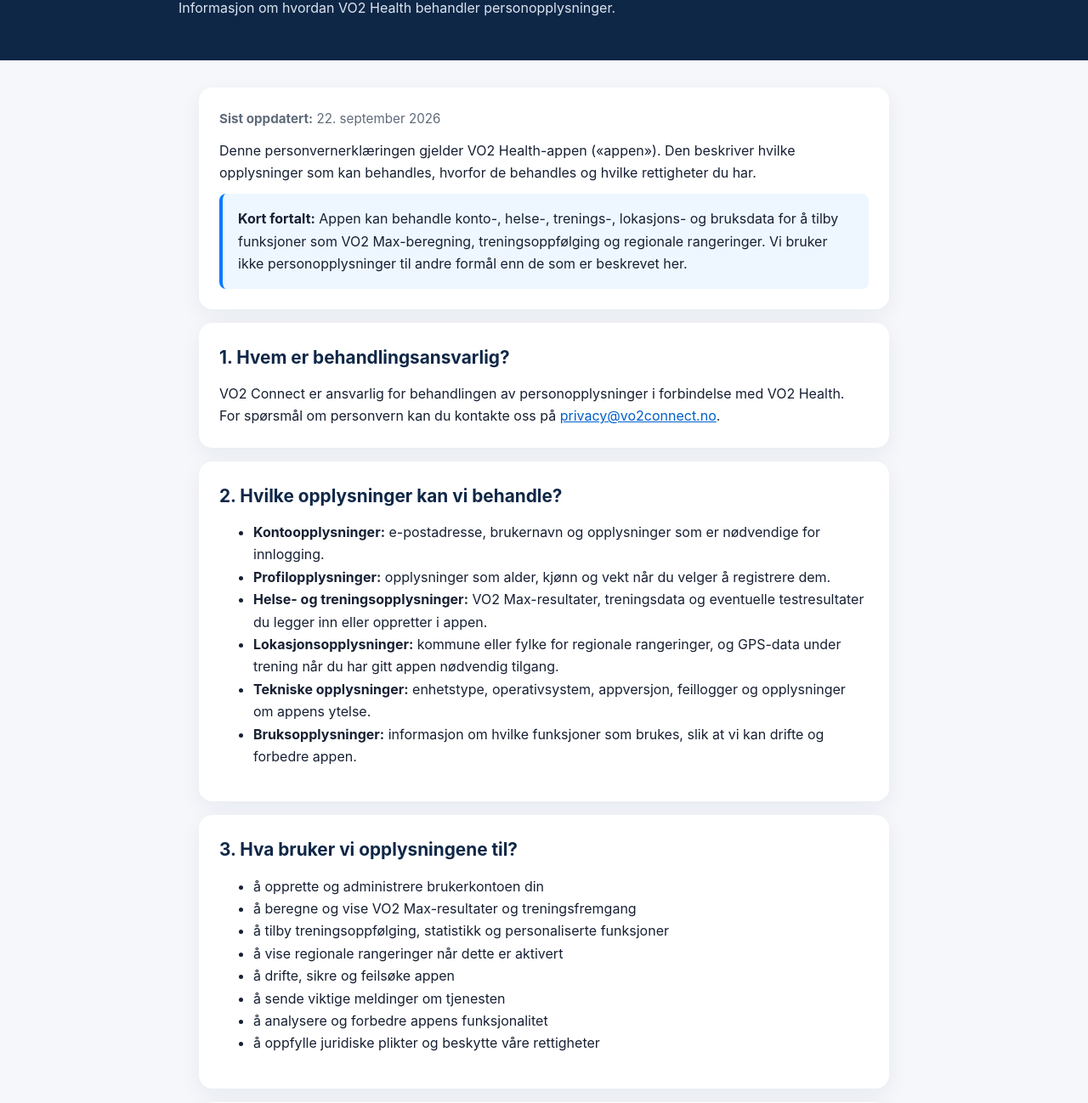
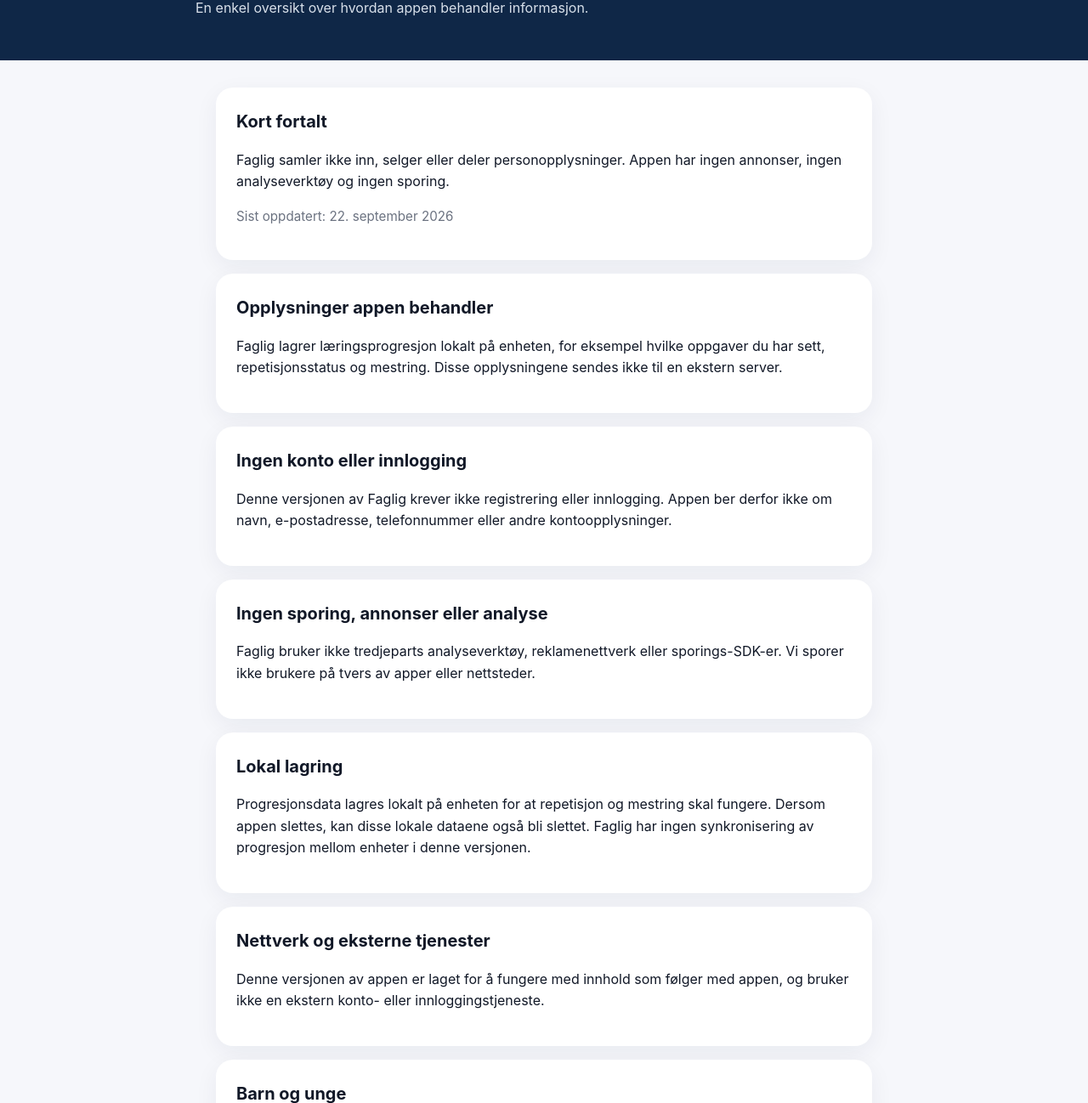
Before and after one commit to soferuzzzzz/vo2health-website, a plain HTML site: page privacy-policy.html in a window 1280 px wide. Shown: the part 123-1421 px from the top of the page at 85% size. Drawn offline with Linux system fonts and the light colour scheme.

Commit message:
Update privacy policy for Faglig app

```diff
--- a/privacy-policy.html
+++ b/privacy-policy.html
@@ -1,156 +1,115 @@
 <!doctype html>
-<html lang="nb">
+<html lang="no">
 <head>
   <meta charset="utf-8">
   <meta name="viewport" content="width=device-width, initial-scale=1">
-  <meta name="description" content="Personvernerklæring for VO2 Health-appen.">
-  <title>Personvernerklæring – VO2 Health</title>
+  <title>Personvernerklæring – Faglig</title>
+  <meta name="description" content="Personvernerklæring for Faglig-appen.">
   <style>
     :root {
-      --navy: #0f2747;
-      --blue: #007aff;
-      --background: #f5f7fb;
-      --text: #172033;
-      --muted: #5f6b7a;
-      --card: #fff;
+      --navy: #0F2747;
+      --indigo: #4F46E5;
+      --bg: #F6F7FB;
+      --text: #111827;
+      --muted: #6B7280;
+      --card: #FFFFFF;
     }
     * { box-sizing: border-box; }
-    html { scroll-behavior: smooth; }
     body {
       margin: 0;
-      font-family: -apple-system, BlinkMacSystemFont, "Segoe UI", Roboto, sans-serif;
-      background: var(--background);
+      font-family: -apple-system, BlinkMacSystemFont, "Segoe UI", sans-serif;
+      background: var(--bg);
       color: var(--text);
-      line-height: 1.65;
+      line-height: 1.6;
     }
     header {
       background: var(--navy);
       color: white;
       padding: 56px 24px 48px;
     }
-    header > div, main, footer {
-      max-width: 860px;
+    header div, main {
+      max-width: 820px;
       margin: 0 auto;
     }
-    h1 { margin: 0 0 8px; font-size: clamp(2rem, 5vw, 3rem); line-height: 1.15; }
-    header p { margin: 0; color: #dbe5f0; }
-    main { padding: 32px 24px 56px; }
+    h1 { margin: 0 0 8px; font-size: 2.2rem; }
+    header p { margin: 0; color: #D8E0EA; }
+    main { padding: 32px 24px 64px; }
     section {
       background: var(--card);
-      border-radius: 16px;
+      border-radius: 20px;
       padding: 24px;
       margin-bottom: 16px;
-      box-shadow: 0 8px 26px rgba(15, 39, 71, .06);
+      box-shadow: 0 8px 28px rgba(15, 39, 71, 0.06);
     }
-    h2 { margin: 0 0 12px; font-size: 1.3rem; color: var(--navy); }
-    h3 { margin: 20px 0 8px; font-size: 1.05rem; }
-    p { margin: 0 0 12px; }
-    p:last-child { margin-bottom: 0; }
-    ul, ol { margin-top: 8px; }
-    .updated { color: var(--muted); font-size: .95rem; }
-    .notice {
-      border-left: 4px solid var(--blue);
-      background: #eef6ff;
-      padding: 16px 18px;
-      border-radius: 8px;
+    h2 { margin-top: 0; font-size: 1.25rem; }
+    .updated { color: var(--muted); font-size: 0.95rem; }
+    footer {
+      max-width: 820px;
+      margin: 0 auto;
+      padding: 0 24px 40px;
+      color: var(--muted);
+      font-size: 0.9rem;
     }
-    a { color: #005fcc; }
-    footer { padding: 0 24px 40px; color: var(--muted); font-size: .9rem; }
   </style>
 </head>
 <body>
   <header>
     <div>
-      <h1>Personvernerklæring for VO2 Health</h1>
-      <p>Informasjon om hvordan VO2 Health behandler personopplysninger.</p>
+      <h1>Personvernerklæring for Faglig</h1>
+      <p>En enkel oversikt over hvordan appen behandler informasjon.</p>
     </div>
   </header>
 
   <main>
     <section>
-      <p class="updated"><strong>Sist oppdatert:</strong> 22. september 2026</p>
-      <p>Denne personvernerklæringen gjelder VO2 Health-appen («appen»). Den beskriver hvilke opplysninger som kan behandles, hvorfor de behandles og hvilke rettigheter du har.</p>
-      <div class="notice">
-        <strong>Kort fortalt:</strong> Appen kan behandle konto-, helse-, trenings-, lokasjons- og bruksdata for å tilby funksjoner som VO2 Max-beregning, treningsoppfølging og regionale rangeringer. Vi bruker ikke personopplysninger til andre formål enn de som er beskrevet her.
-      </div>
+      <h2>Kort fortalt</h2>
+      <p>Faglig samler ikke inn, selger eller deler personopplysninger. Appen har ingen annonser, ingen analyseverktøy og ingen sporing.</p>
+      <p class="updated">Sist oppdatert: 22. september 2026</p>
     </section>
 
     <section>
-      <h2>1. Hvem er behandlingsansvarlig?</h2>
-      <p>VO2 Connect er ansvarlig for behandlingen av personopplysninger i forbindelse med VO2 Health. For spørsmål om personvern kan du kontakte oss på <a href="mailto:privacy@vo2connect.no">privacy@vo2connect.no</a>.</p>
+      <h2>Opplysninger appen behandler</h2>
+      <p>Faglig lagrer læringsprogresjon lokalt på enheten, for eksempel hvilke oppgaver du har sett, repetisjonsstatus og mestring. Disse opplysningene sendes ikke til en ekstern server.</p>
     </section>
 
     <section>
-      <h2>2. Hvilke opplysninger kan vi behandle?</h2>
-      <ul>
-        <li><strong>Kontoopplysninger:</strong> e-postadresse, brukernavn og opplysninger som er nødvendige for innlogging.</li>
-        <li><strong>Profilopplysninger:</strong> opplysninger som alder, kjønn og vekt når du velger å registrere dem.</li>
-        <li><strong>Helse- og treningsopplysninger:</strong> VO2 Max-resultater, treningsdata og eventuelle testresultater du legger inn eller oppretter i appen.</li>
-        <li><strong>Lokasjonsopplysninger:</strong> kommune eller fylke for regionale rangeringer, og GPS-data under trening når du har gitt appen nødvendig tilgang.</li>
-        <li><strong>Tekniske opplysninger:</strong> enhetstype, operativsystem, appversjon, feillogger og opplysninger om appens ytelse.</li>
-        <li><strong>Bruksopplysninger:</strong> informasjon om hvilke funksjoner som brukes, slik at vi kan drifte og forbedre appen.</li>
-      </ul>
+      <h2>Ingen konto eller innlogging</h2>
+      <p>Denne versjonen av Faglig krever ikke registrering eller innlogging. Appen ber derfor ikke om navn, e-postadresse, telefonnummer eller andre kontoopplysninger.</p>
     </section>
 
     <section>
-      <h2>3. Hva bruker vi opplysningene til?</h2>
-      <ul>
-        <li>å opprette og administrere brukerkontoen din</li>
-        <li>å beregne og vise VO2 Max-resultater og treningsfremgang</li>
-        <li>å tilby treningsoppfølging, statistikk og personaliserte funksjoner</li>
-        <li>å vise regionale rangeringer når dette er aktivert</li>
-        <li>å drifte, sikre og feilsøke appen</li>
-        <li>å sende viktige meldinger om tjenesten</li>
-        <li>å analysere og forbedre appens funksjonalitet</li>
-        <li>å oppfylle juridiske plikter og beskytte våre rettigheter</li>
-      </ul>
+      <h2>Ingen sporing, annonser eller analyse</h2>
+      <p>Faglig bruker ikke tredjeparts analyseverktøy, reklamenettverk eller sporings-SDK-er. Vi sporer ikke brukere på tvers av apper eller nettsteder.</p>
     </section>
 
     <section>
-      <h2>4. Lokasjonsdata</h2>
-      <p>VO2 Health kan bruke lokasjonsdata for å registrere treningsruter og distanser når du starter en trening og har gitt appen tilgang. Du kan når som helst endre lokasjonstillatelser i enhetens innstillinger.</p>
-      <p>Regionale rangeringer bruker kommune- eller fylkesinformasjon. Vi viser ikke nøyaktige GPS-koordinater eller hjemmeadressen din i en offentlig rangering.</p>
+      <h2>Lokal lagring</h2>
+      <p>Progresjonsdata lagres lokalt på enheten for at repetisjon og mestring skal fungere. Dersom appen slettes, kan disse lokale dataene også bli slettet. Faglig har ingen synkronisering av progresjon mellom enheter i denne versjonen.</p>
     </section>
 
     <section>
-      <h2>5. Deling og tjenesteleverandører</h2>
-      <p>Vi kan bruke leverandører som behandler opplysninger på våre vegne for å levere appen, blant annet Firebase-tjenester fra Google for datalagring, autentisering og teknisk analyse, samt Apples tjenester knyttet til distribusjon og varsler.</p>
-      <p>Vi selger ikke personopplysninger. Opplysninger kan også utleveres når dette er nødvendig for å oppfylle lovpålagte krav, håndtere rettslige prosesser eller beskytte brukere og tjenesten. Vi kan bruke anonymiserte og aggregerte opplysninger til statistiske formål.</p>
+      <h2>Nettverk og eksterne tjenester</h2>
+      <p>Denne versjonen av appen er laget for å fungere med innhold som følger med appen, og bruker ikke en ekstern konto- eller innloggingstjeneste.</p>
     </section>
 
     <section>
-      <h2>6. Rettslig grunnlag</h2>
-      <p>Behandlingen kan være nødvendig for å levere funksjonene du ber om, basert på ditt samtykke, for å oppfylle juridiske forpliktelser eller for å ivareta våre berettigede interesser i å drifte, sikre og forbedre appen. Når behandlingen krever samtykke, kan du trekke samtykket tilbake. Dette påvirker ikke behandlingen som allerede er utført på grunnlag av samtykket.</p>
+      <h2>Barn og unge</h2>
+      <p>Faglig er en læringsapp rettet mot elever. Appen samler ikke bevisst inn personopplysninger fra barn eller andre brukere.</p>
     </section>
 
     <section>
-      <h2>7. Lagring og sikkerhet</h2>
-      <p>Vi oppbevarer opplysninger så lenge det er nødvendig for formålene de ble samlet inn for, eller så lenge loven krever det. Konto- og treningsdata kan slettes når du ber om det, med forbehold om opplysninger vi må beholde av juridiske eller sikkerhetsmessige grunner.</p>
-      <p>Vi bruker relevante tekniske og organisatoriske sikkerhetstiltak, blant annet tilgangskontroll og kryptering under overføring. Ingen løsning kan garanteres å være helt sikker.</p>
-    </section>
-
-    <section>
-      <h2>8. Dine rettigheter</h2>
-      <p>Avhengig av situasjonen har du rett til å be om innsyn i, retting av eller sletting av personopplysninger. Du kan også ha rett til begrensning av behandling, dataportabilitet og å protestere mot behandling. Du kan trekke tilbake samtykke når som helst.</p>
-      <p>Kontakt <a href="mailto:privacy@vo2connect.no">privacy@vo2connect.no</a> for å utøve rettighetene dine. Du har også rett til å klage til Datatilsynet dersom du mener at behandlingen ikke er i samsvar med personvernlovgivningen: <a href="https://www.datatilsynet.no" rel="noopener">datatilsynet.no</a>.</p>
-    </section>
-
-    <section>
-      <h2>9. Barn</h2>
-      <p>VO2 Health er ikke beregnet for barn under 13 år. Vi samler ikke bevisst inn personopplysninger fra barn under 13 år. Dersom du mener at et barn har gitt oss personopplysninger, ber vi deg kontakte oss slik at vi kan undersøke saken.</p>
-    </section>
-
-    <section>
-      <h2>10. Endringer i erklæringen</h2>
-      <p>Vi kan oppdatere denne personvernerklæringen når appen eller behandlingen av personopplysninger endres. Den oppdaterte versjonen publiseres på denne siden, og datoen øverst viser når den sist ble endret. Ved vesentlige endringer kan vi også varsle deg i appen eller på e-post.</p>
+      <h2>Endringer i personvernerklæringen</h2>
+      <p>Dersom en senere versjon av Faglig introduserer konto, skylagring eller andre tjenester som behandler personopplysninger, vil denne erklæringen bli oppdatert før eller samtidig som funksjonene tas i bruk.</p>
     </section>
 
     <section>
       <h2>Kontakt</h2>
-      <p>Spørsmål om denne personvernerklæringen eller behandlingen av personopplysninger kan sendes til <a href="mailto:privacy@vo2connect.no">privacy@vo2connect.no</a>.</p>
+      <p>Har du spørsmål om personvern eller appen, kontakt utvikleren via kontaktinformasjonen som er oppgitt på App Store-siden for Faglig.</p>
     </section>
   </main>
 
-  <footer>© 2026 VO2 Health / VO2 Connect</footer>
+  <footer>
+    © 2026 Faglig
+  </footer>
 </body>
 </html>
```
